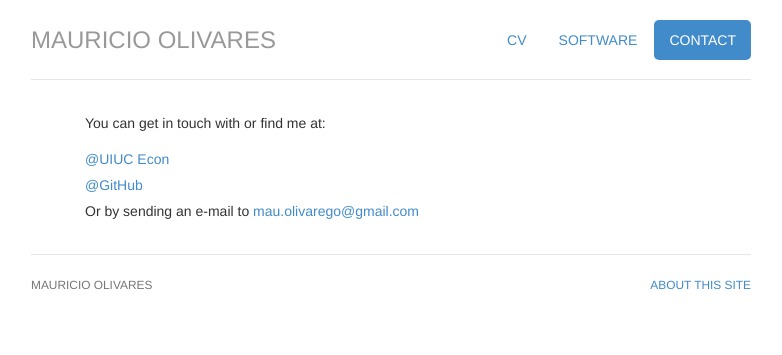
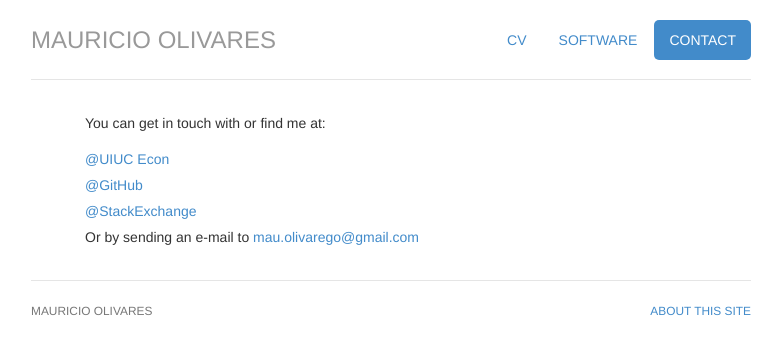
Before and after one commit to mauolivares/mauolivares.github.io, a Jekyll site: the page built from contact/index.html, in a window 1280 px wide. Shown: the top 355 px of the page, without its empty margins (249-1031 px from the left). Built offline with Jekyll 4.4.1, drawn with Linux system fonts in a browser that asks for light colours.

Commit message:
add StackExchange page

```diff
--- a/contact/index.html
+++ b/contact/index.html
@@ -14,6 +14,7 @@ description: Contact information for Mauricio Olivares.
 	<ul class="list-unstyled">
 	<li><a href="https://economics.illinois.edu/profile/lvrsgnz2">@UIUC Econ</a></li>
 	<li><a href="https://github.com/mauolivares">@GitHub</a></li>
+	<li><a href="https://stats.stackexchange.com/users/69612/mauolivares">@StackExchange</a></li>
 	<!-- <li><a href="http://dribbble.com/jmcglone">@Dribbble</a></li> -->
 	<li>Or by sending an e-mail to <a href="mailto:mau.olivarego@gmail.com">mau.olivarego@gmail.com</a></li></li>
 	</ul>
```
